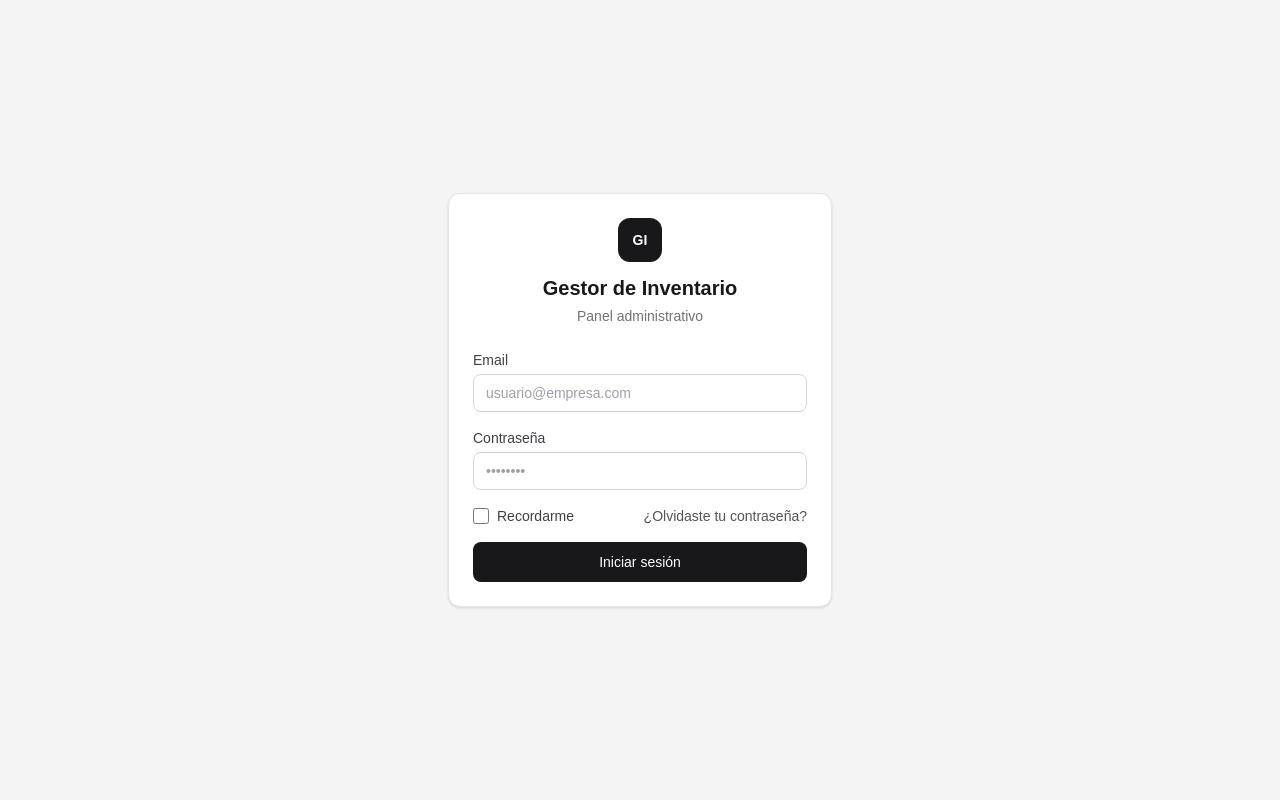
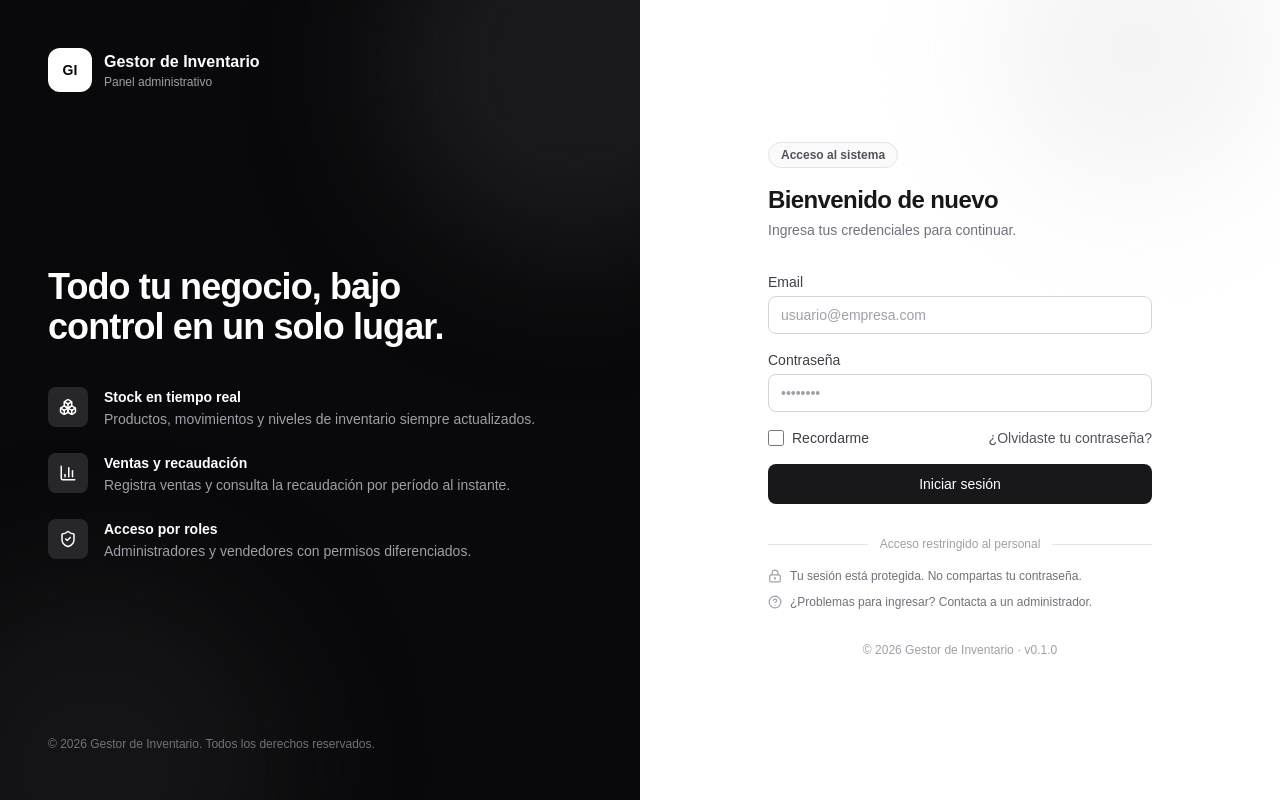
Before and after one commit to Maxii34/Gestor-Inventario, a Next.js app: page /login in a window 1280 px wide. Built offline with nearby package versions, Linux system fonts and the light colour scheme.

Commit message:
style: redisenar login con panel de marca y animaciones motion

```diff
--- a/src/app/login/page.tsx
+++ b/src/app/login/page.tsx
@@ -2,9 +2,29 @@
 
 import { useEffect, useState, type FormEvent } from 'react';
 import { useRouter } from 'next/navigation';
-import { Button, Card, Checkbox, Input } from '@/components';
+import { motion } from 'motion/react';
+import { LuBoxes, LuChartColumn, LuCircleHelp, LuLockKeyhole, LuShieldCheck } from 'react-icons/lu';
+import { Button, Checkbox, Input } from '@/components';
 import { useAuth } from '@/context/AuthContext';
 import { ApiError } from '@/lib/api/client';
+
+const DESTACADOS = [
+  {
+    icono: LuBoxes,
+    titulo: 'Stock en tiempo real',
+    descripcion: 'Productos, movimientos y niveles de inventario siempre actualizados.',
+  },
+  {
+    icono: LuChartColumn,
+    titulo: 'Ventas y recaudación',
+    descripcion: 'Registra ventas y consulta la recaudación por período al instante.',
+  },
+  {
+    icono: LuShieldCheck,
+    titulo: 'Acceso por roles',
+    descripcion: 'Administradores y vendedores con permisos diferenciados.',
+  },
+];
 
 export default function LoginPage() {
   const { login, isAuthenticated, isLoading: isSessionLoading } = useAuth();
@@ -40,20 +60,114 @@ export default function LoginPage() {
   }
 
   return (
-    <div className="flex min-h-screen items-center justify-center bg-zinc-100 p-4">
-      <Card padding="lg" className="w-full max-w-sm">
-        <div className="flex flex-col items-center text-center">
+    <div className="grid min-h-screen lg:grid-cols-2">
+      <section
+        aria-label="Presentación del sistema"
+        className="relative hidden overflow-hidden bg-zinc-950 text-white lg:flex lg:flex-col lg:justify-between lg:p-12"
+      >
+        <div
+          aria-hidden="true"
+          className="pointer-events-none absolute -top-32 -right-32 h-96 w-96 rounded-full bg-zinc-800/60 blur-3xl"
+        />
+        <div
+          aria-hidden="true"
+          className="pointer-events-none absolute -bottom-40 -left-24 h-96 w-96 rounded-full bg-zinc-800/40 blur-3xl"
+        />
+
+        <div className="relative flex items-center gap-3">
+          <motion.span
+            initial={{ opacity: 0, scale: 0.9 }}
+            animate={{ opacity: 1, scale: 1 }}
+            transition={{ duration: 0.4 }}
+            className="flex h-11 w-11 items-center justify-center rounded-xl bg-white text-sm font-bold text-zinc-950"
+          >
+            GI
+          </motion.span>
+          <motion.div
+            initial={{ opacity: 0, x: -12 }}
+            animate={{ opacity: 1, x: 0 }}
+            transition={{ duration: 0.4, delay: 0.1 }}
+          >
+            <p className="text-base font-bold">Gestor de Inventario</p>
+            <p className="text-xs text-zinc-400">Panel administrativo</p>
+          </motion.div>
+        </div>
+
+        <motion.div
+          className="relative"
+          initial={{ opacity: 0, y: 16 }}
+          animate={{ opacity: 1, y: 0 }}
+          transition={{ duration: 0.5, delay: 0.15 }}
+        >
+          <h1 className="max-w-md text-3xl font-bold tracking-tight xl:text-4xl">
+            Todo tu negocio, bajo control en un solo lugar.
+          </h1>
+          <ul className="mt-10 flex flex-col gap-6">
+            {DESTACADOS.map((item, index) => (
+              <motion.li
+                key={item.titulo}
+                className="flex gap-4"
+                initial={{ opacity: 0, x: -16 }}
+                animate={{ opacity: 1, x: 0 }}
+                transition={{ duration: 0.4, delay: 0.25 + index * 0.1 }}
+              >
+                <span className="flex h-10 w-10 shrink-0 items-center justify-center rounded-lg bg-zinc-800">
+                  <item.icono aria-hidden="true" size={18} />
+                </span>
+                <div>
+                  <p className="text-sm font-semibold">{item.titulo}</p>
+                  <p className="mt-0.5 text-sm text-zinc-400">{item.descripcion}</p>
+                </div>
+              </motion.li>
+            ))}
+          </ul>
+        </motion.div>
+
+        <motion.p
+          className="relative text-xs text-zinc-500"
+          initial={{ opacity: 0 }}
+          animate={{ opacity: 1 }}
+          transition={{ duration: 0.5, delay: 0.6 }}
+        >
+          © {new Date().getFullYear()} Gestor de Inventario. Todos los derechos reservados.
+        </motion.p>
+      </section>
+
+      <main className="relative flex items-center justify-center overflow-hidden bg-white px-4 py-10 sm:px-8">
+        <div
+          aria-hidden="true"
+          className="pointer-events-none absolute -top-24 right-0 h-72 w-72 rounded-full bg-zinc-100 blur-3xl"
+        />
+        <div className="relative flex min-h-full w-full max-w-sm flex-col justify-center">
+          <motion.div
+            initial={{ opacity: 0, y: 16 }}
+            animate={{ opacity: 1, y: 0 }}
+            transition={{ duration: 0.5 }}
+          >
+          <div className="flex items-center gap-3 lg:hidden">
             <span
               aria-hidden="true"
-            className="flex h-11 w-11 items-center justify-center rounded-xl bg-zinc-900 text-sm font-bold text-white"
+              className="flex h-10 w-10 items-center justify-center rounded-xl bg-zinc-900 text-xs font-bold text-white"
             >
               GI
             </span>
-          <h1 className="mt-3 text-xl font-bold text-zinc-900">Gestor de Inventario</h1>
-          <p className="mt-1 text-sm text-zinc-500">Panel administrativo</p>
+            <div>
+              <p className="text-sm font-bold text-zinc-900">Gestor de Inventario</p>
+              <p className="text-xs text-zinc-500">Panel administrativo</p>
+            </div>
           </div>
 
-        <form onSubmit={handleSubmit} className="mt-6 flex flex-col gap-4">
+          <span className="inline-flex w-fit items-center rounded-full border border-zinc-200 bg-zinc-50 px-3 py-1 text-xs font-semibold text-zinc-600">
+            Acceso al sistema
+          </span>
+          <h2 className="mt-4 text-2xl font-bold tracking-tight text-zinc-900">
+            Bienvenido de nuevo
+          </h2>
+          <p className="mt-1 text-sm text-zinc-500">
+            Ingresa tus credenciales para continuar.
+          </p>
+
+          <form onSubmit={handleSubmit} className="mt-8 flex flex-col gap-4">
             <Input
               label="Email"
               type="email"
@@ -73,7 +187,7 @@ export default function LoginPage() {
               onChange={(event) => setPassword(event.target.value)}
             />
             {error && (
-            <p role="alert" className="text-sm text-red-600">
+              <p role="alert" className="rounded-lg border border-red-200 bg-red-50 px-3 py-2 text-sm font-medium text-red-700">
                 {error}
               </p>
             )}
@@ -90,7 +204,30 @@ export default function LoginPage() {
               {isSubmitting ? 'Ingresando…' : 'Iniciar sesión'}
             </Button>
           </form>
-      </Card>
+
+          <div className="mt-8 flex items-center gap-3 text-xs text-zinc-400" aria-hidden="true">
+            <span className="h-px flex-1 bg-zinc-200" />
+            <span>Acceso restringido al personal</span>
+            <span className="h-px flex-1 bg-zinc-200" />
+          </div>
+
+          <ul className="mt-4 flex flex-col gap-2.5">
+            <li className="flex items-center gap-2 text-xs text-zinc-500">
+              <LuLockKeyhole aria-hidden="true" size={14} className="shrink-0 text-zinc-400" />
+              Tu sesión está protegida. No compartas tu contraseña.
+            </li>
+            <li className="flex items-center gap-2 text-xs text-zinc-500">
+              <LuCircleHelp aria-hidden="true" size={14} className="shrink-0 text-zinc-400" />
+              ¿Problemas para ingresar? Contacta a un administrador.
+            </li>
+          </ul>
+
+          <p className="mt-8 text-center text-xs text-zinc-400">
+            © {new Date().getFullYear()} Gestor de Inventario · v0.1.0
+          </p>
+          </motion.div>
+        </div>
+      </main>
     </div>
   );
 }
--- a/src/components/ui/Card.tsx
+++ b/src/components/ui/Card.tsx
@@ -17,7 +17,7 @@ const BODY_PADDING = {
 
 export function Card({ title, subtitle, actions, footer, children, padding = 'md', className = '' }: CardProps) {
   return (
-    <div className={`rounded-xl border border-zinc-200 bg-white shadow-sm ${className}`}>
+    <div className={`rounded-xl border border-zinc-200 bg-white shadow-md ${className}`}>
       {(title || actions) && (
         <div className="flex items-start justify-between gap-4 p-4 pb-0">
           <div>
```
Lines whose indentation alone changed are shown as unchanged.
